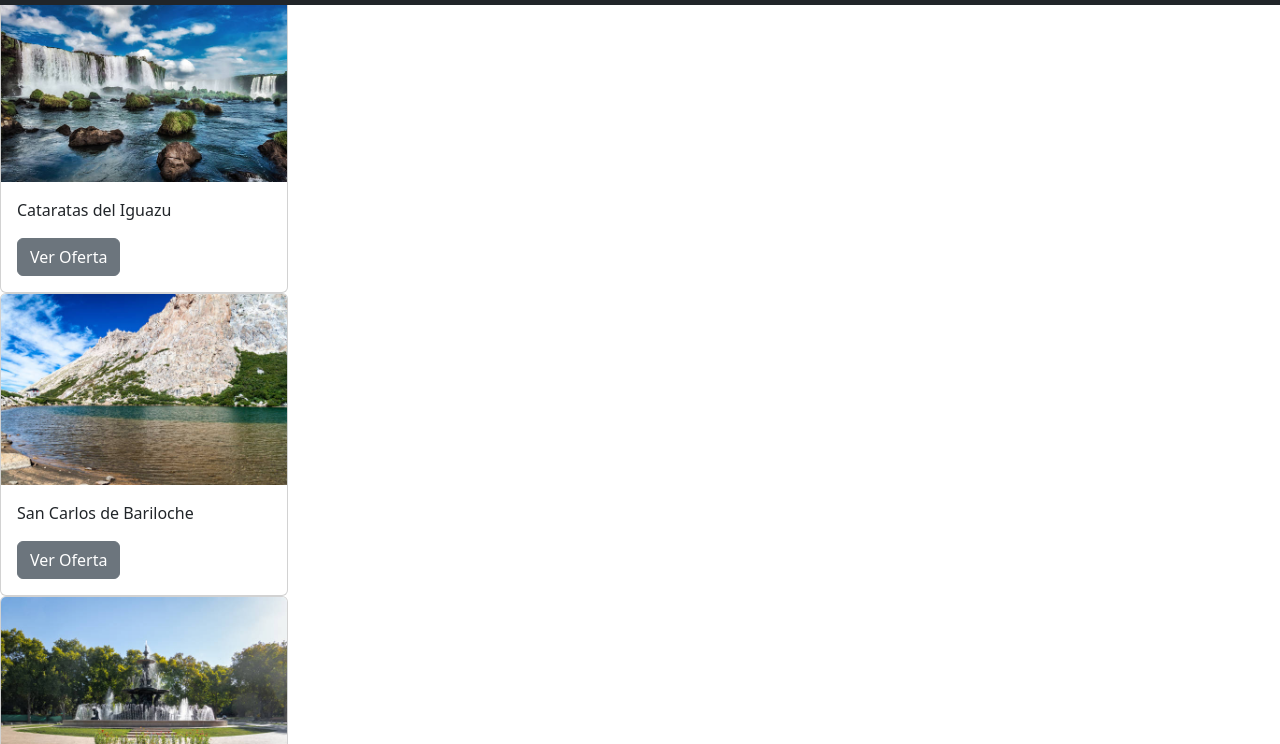
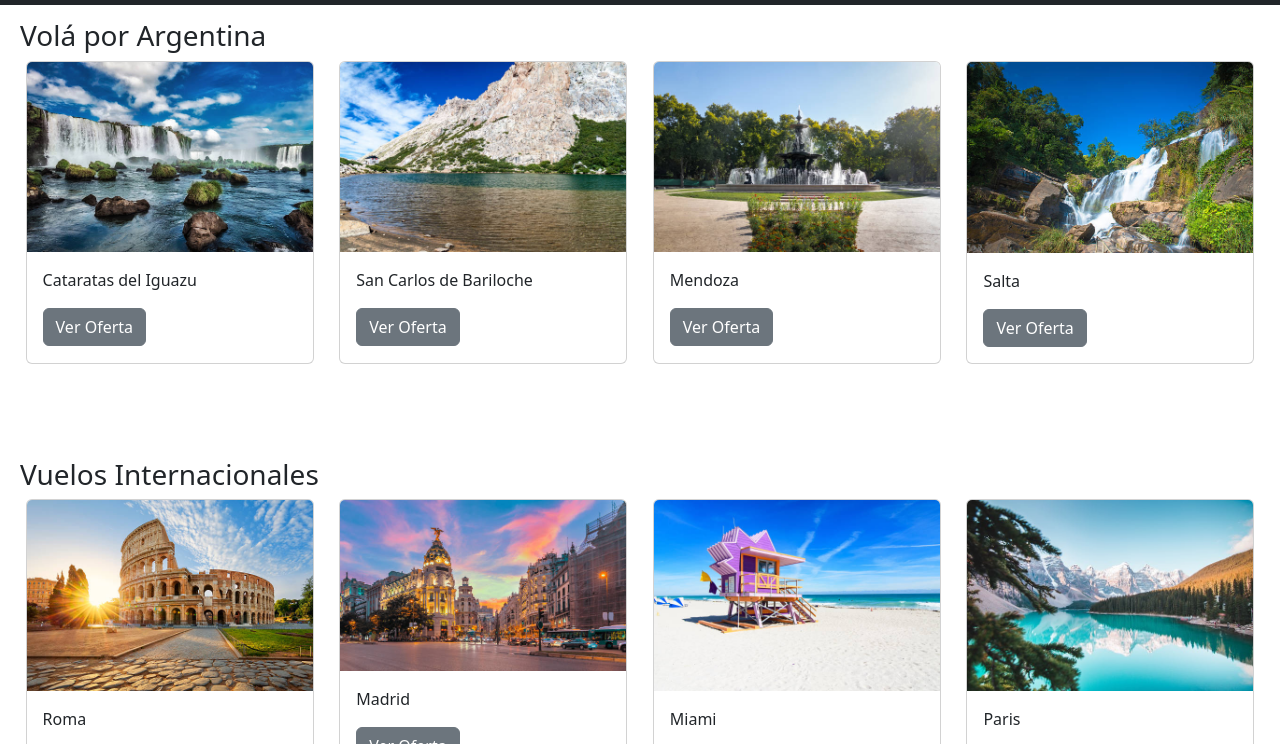
Before and after one commit to antoleguiza03/mi-proyecto, a plain HTML site: page paginas/vuelos.html in a window 1280 px wide. Shown: the part 51-795 px from the top of the page. Drawn offline with nearby package versions, Linux system fonts and the light colour scheme.

Commit message:
corrigiendo con css

```diff
--- a/css/propiedades.css
+++ b/css/propiedades.css
@@ -47,3 +47,16 @@ h4{
 .contenedor-padre{
     display: flex;
 }
+.lugares{
+    display: flex;
+    justify-content: space-evenly;
+
+}
+.titulo{
+    margin-top: 70px;
+    margin-left: 20px;
+}
+.titulo2{
+    margin-left: 20px;
+    margin-top: 70px;
+}
```
